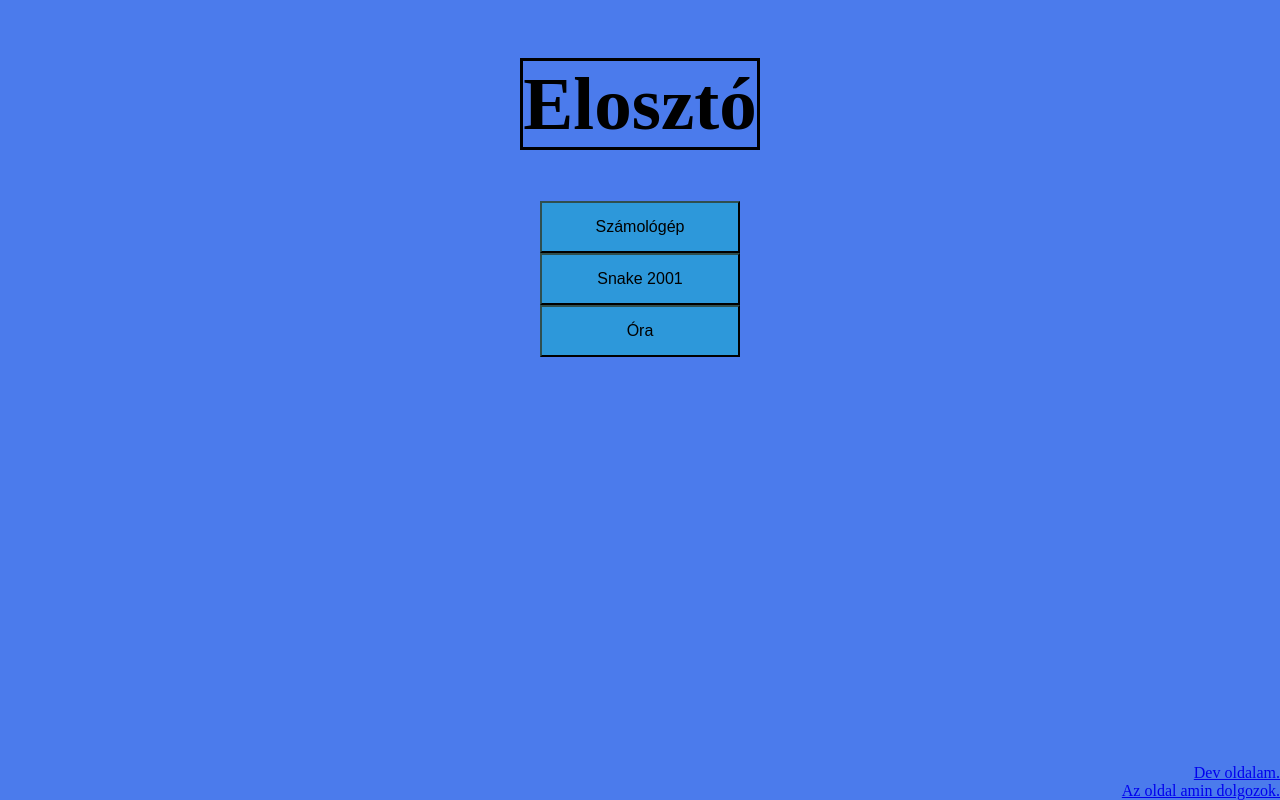
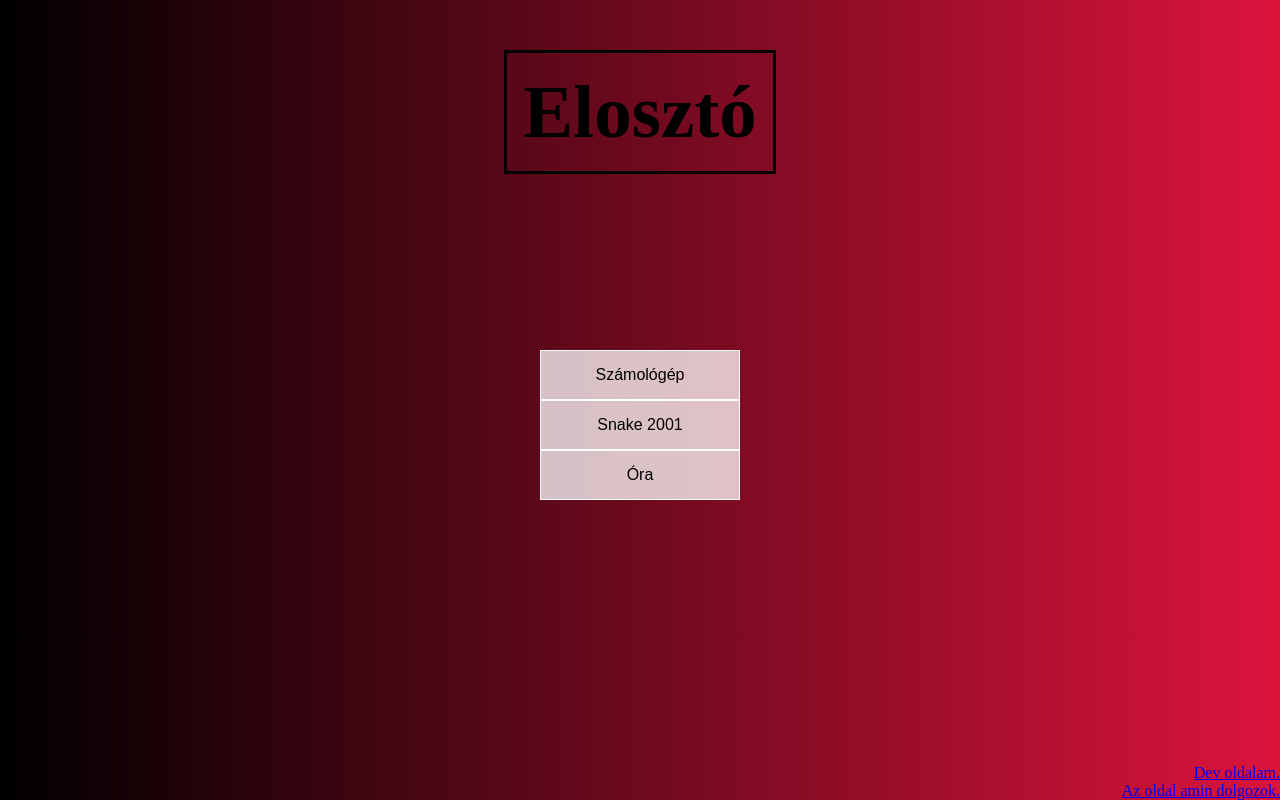
Before and after one commit to PetiDev/horvathpeter, a plain HTML site: page index.html in a window 1280 px wide. Drawn offline with Linux system fonts and the light colour scheme.

Commit message:
stílus váltás

```diff
--- a/eloszto.css
+++ b/eloszto.css
@@ -1,27 +1,31 @@
 body {
-    background-color: #4b7bec;
+    background:linear-gradient(to right,#000, #dc143c);
+    padding: 0;
+    color:black;
 }
 .btn {
-    background-color: #2d98da;
-    border-color: darkslategrey;
+    background-color: rgba(255, 255, 255, .75);
+    border: 1px solid white;
     padding: 15px 32px;
     display: inline-block;
     min-width: 200px;
     font-size: 16px;
 }
-.btn:active {
-    background-color: teal;
+.btn:hover {
+    background-color: rgba(255, 255, 255, .9);;
 }
-.flex {
-    display: flex;
-    flex-direction: column;
-    align-items:center ;
-    justify-content: center;
+.buttons-grid{
+    display: grid;
+    justify-content: space-around;
+    align-content: center;
+    min-height: 50vh;
 }
 .cim {
     font-size: 75px;
+    padding: 1rem;
     border-style: solid;
     border-color: black;
+    max-width: min-content;
 }
 .selfpromo {
     text-align: right;
--- a/index.html
+++ b/index.html
@@ -1,5 +1,6 @@
 <!DOCTYPE html>
 <html lang="hu">
+
 <head>
     <link rel="stylesheet" href="eloszto.css">
     <meta charset="UTF-8">
@@ -7,15 +8,19 @@
     <link rel="shortcut icon" href="./logo.png" type="image/png">
     <title>Elosztó</title>
 </head>
-<body class="flex">
-    <h1 class="cim">Elosztó</h1>
-    <button class="btn" onclick="szamolo()">Számológép</button>
-    <button class="btn" onclick="snake()">Snake 2001</button>
-    <button class="btn" onclick="ora()">Óra</button>
+
+<body>
+   <center><h1 class="cim">Elosztó</h1></center>
+    <div  class="buttons-grid">
+        <button class="btn" onclick="szamolo()">Számológép</button>
+        <button class="btn" onclick="snake()">Snake 2001</button>
+        <button class="btn" onclick="ora()">Óra</button>
+    </div>
     <div class="selfpromo">
-    <a  href="https://dev.icreeper12.ml">Dev oldalam.</a><br>
-    <a href="https://icreeper12.github.io/skyvillage/">Az oldal amin dolgozok.</a>
+        <a href="https://icreeper12.me">Dev oldalam.</a><br>
+        <a href="https://icreeper12.github.io/skyvillage/">Az oldal amin dolgozok.</a>
     </div>
     <script src="eloszto.js"></script>
 </body>
+
 </html>
```
